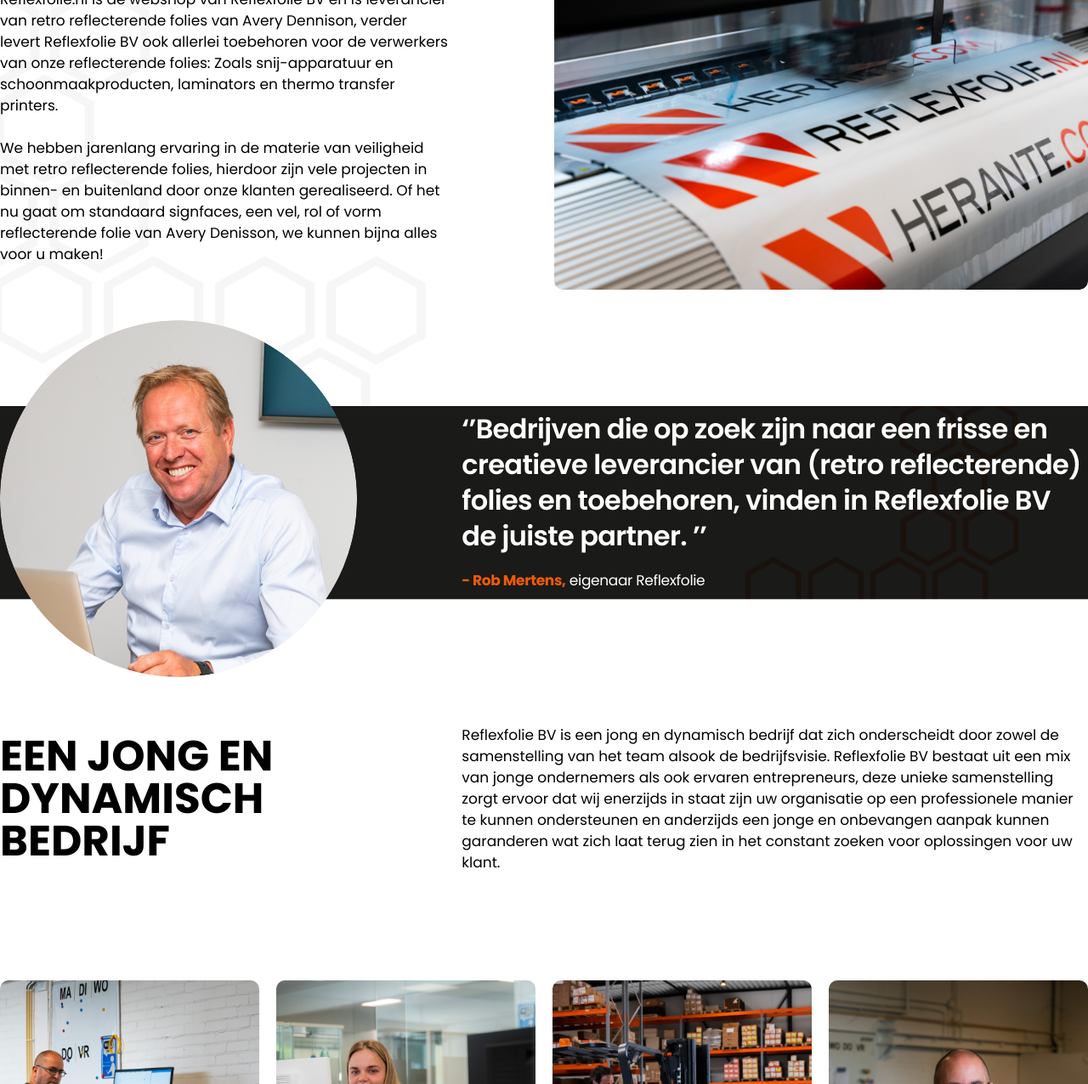
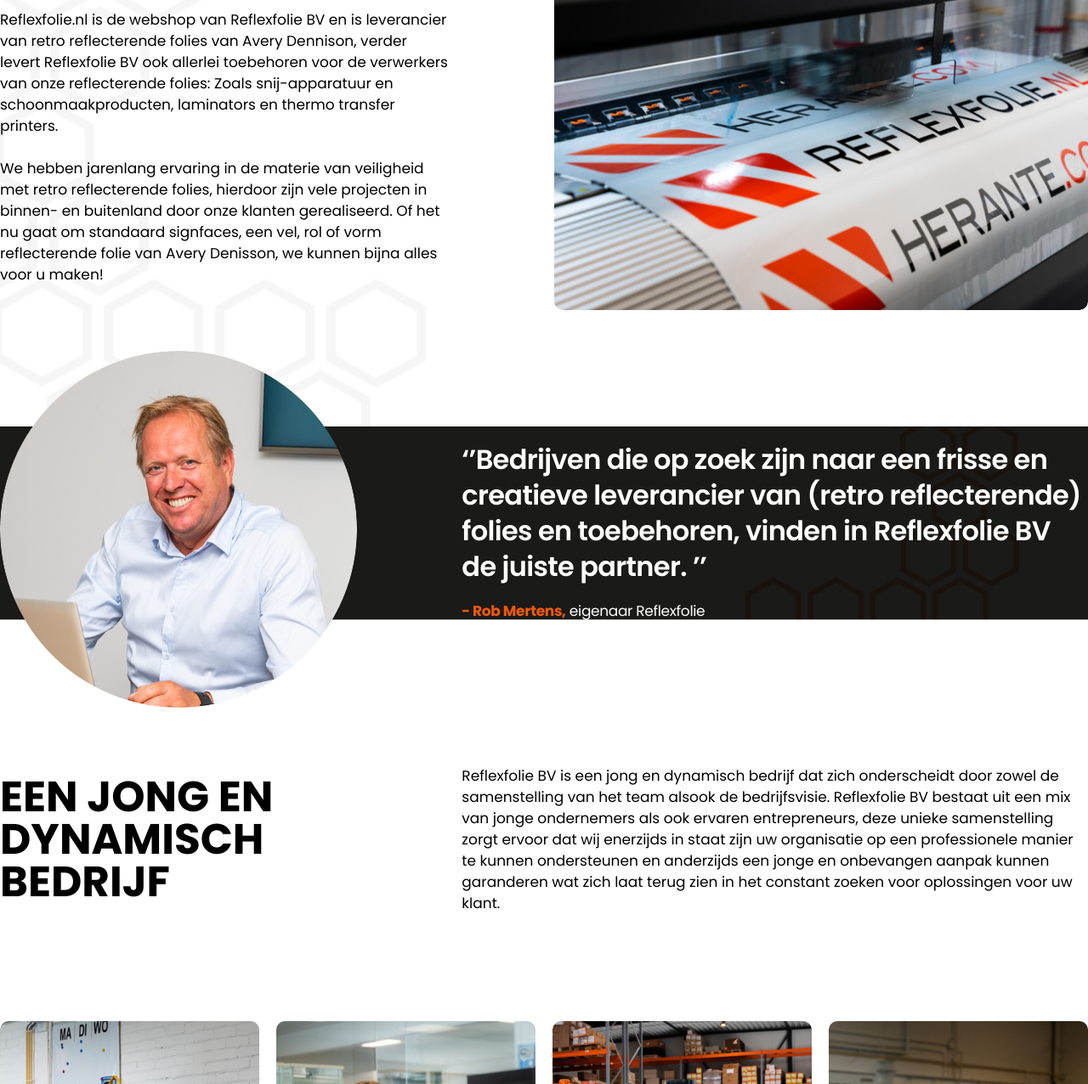
Before and after one commit to Mr-sajibhira/Reflexfolie-About-us, a plain HTML site: page index.html in a window 1280 px wide. Shown: the part 634-1910 px from the top of the page at 85% size. Drawn offline with nearby package versions, Linux system fonts and the light colour scheme.

Commit message:
Update index.html

```diff
--- a/index.html
+++ b/index.html
@@ -131,10 +131,6 @@
 
     <style>
 
-        .text-images .row>* {
-      margin-top: 0px !important;
-      }
-
      .text-images .text_box{
             max-width: 528px;
         }
@@ -209,9 +205,7 @@
         left: 50%;
         transform: translate(-50%, -50%);
     }
-    .customar .row>*{
-        margin-top: 0px !important;
-    }
+
     .customar .images_box img{
         border-radius: 50%;
     }
@@ -275,9 +269,7 @@ color: var(--pramiry-color);
 
 <!--------------- Text  Section start------------------------->
 <style>
-     .text-section .row>* {
-      margin-top: 0px !important;
-      }
+
       .text-section .text_box .title {
             font-family: var(--accent-font) !important;
             line-height: 50px;
```
